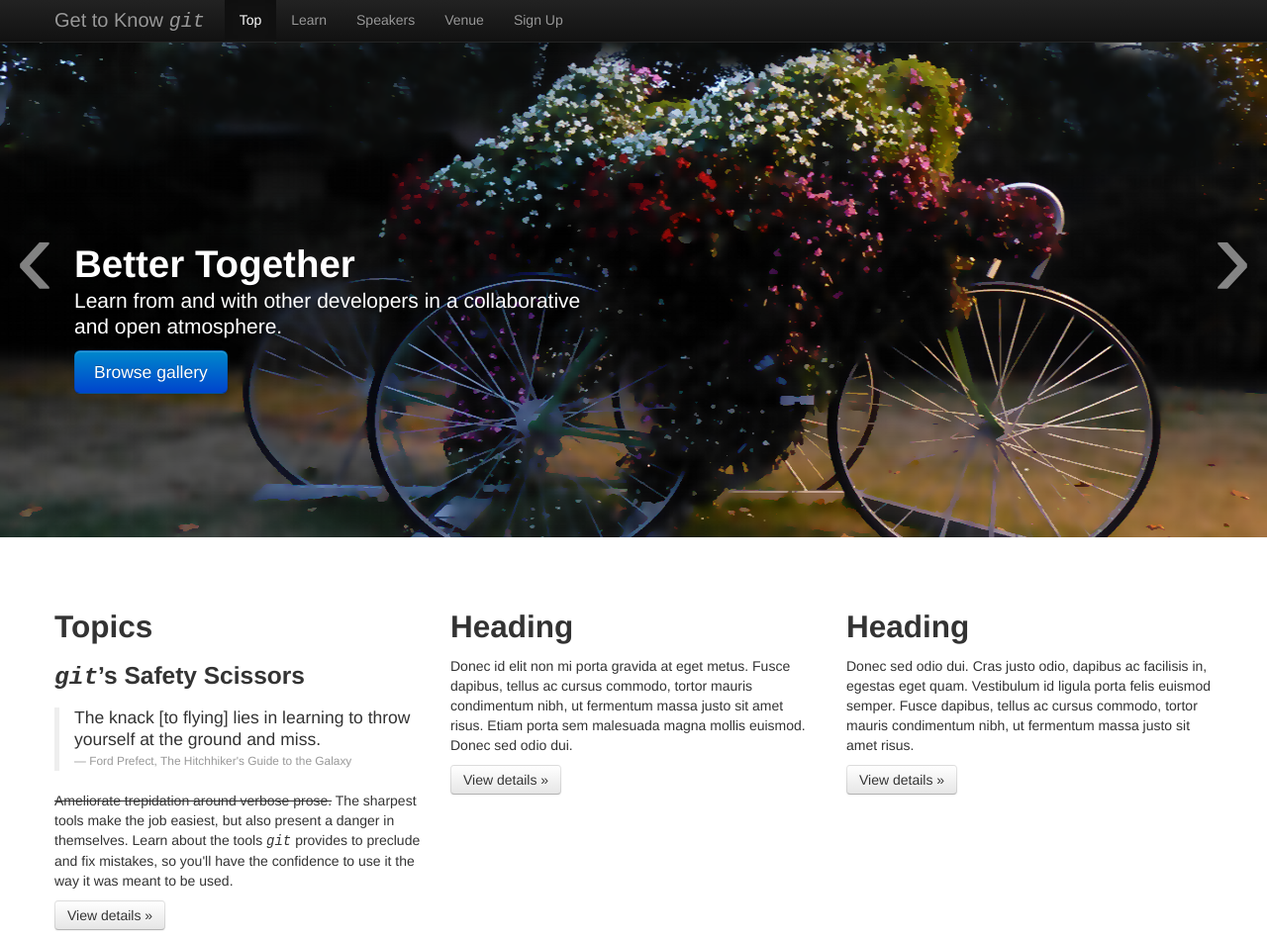
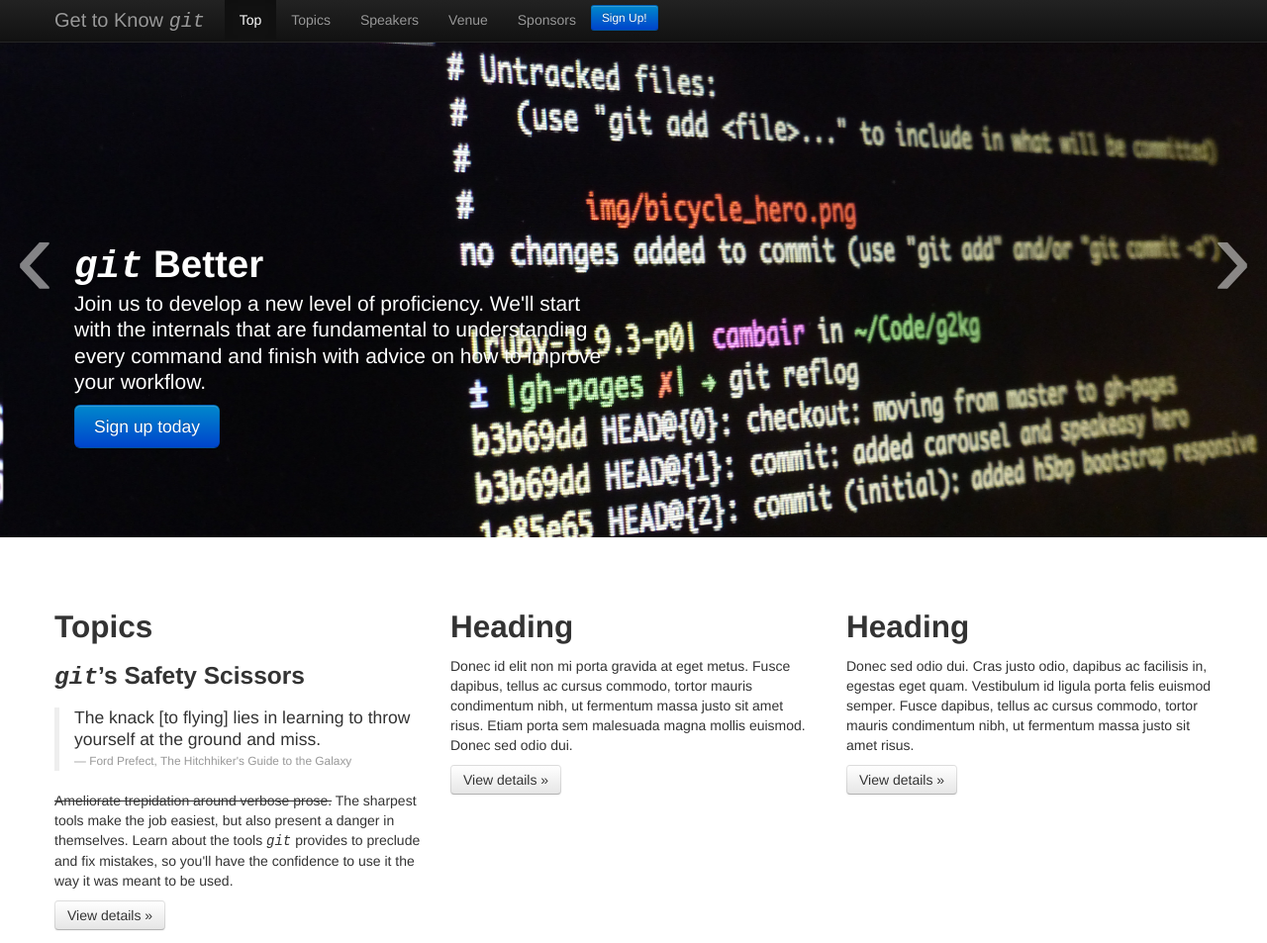
Before and after one commit to iformattable/g2kg, a plain HTML site: page index.html in a window 1280 px wide. Shown: the top 953 px of the page at 99% size. Drawn offline with nearby package versions, Linux system fonts and the light colour scheme.

Commit message:
updated copy and signup button

```diff
--- a/index.html
+++ b/index.html
@@ -96,10 +96,11 @@
                     <div class="nav-collapse collapse">
                         <ul class="nav">
                             <li class="active"><a href="#">Top</a></li>
-                            <li><a href="#learn">Learn</a></li>
+                            <li><a href="#topics">Topics</a></li>
                             <li><a href="#speakers">Speakers</a></li>
                             <li><a href="#venue">Venue</a></li>
-                            <li><a href="#signup">Sign Up</a></li>
+                            <li><a href="#sponsors">Sponsors</a></li>
+                            <a class="btn btn-small btn-primary" href="#">Sign Up!</a>
                         </ul>
                     </div><!--/.nav-collapse -->
                 </div>
@@ -107,14 +108,25 @@
         </div>
         <div id="myCarousel" class="carousel slide">
           <div class="carousel-inner">
-            <div class="item">
+            <div class="item active">
               <img src="img/screenshot_hero.png" alt="Screenshot of a bash_it enhanced terminal prompt">
               <div class="container">
                 <div class="carousel-caption">
-                  <h1><span class="git">git</span> makes life better</h1>
-                  <p class="lead">oin us to develop a new level of proficiency. We'll start with the internals that are
+                  <h1><span class="git">git</span> Better</h1>
+                  <p class="lead">Join us to develop a new level of proficiency. We'll start with the internals that are
                     fundamental to understanding every command and finish with advice on how to improve your workflow.</p>
                   <a class="btn btn-large btn-primary" href="#">Sign up today</a>
+                </div>
+              </div>
+            </div>
+            <div class="item">
+              <img src="img/bicycle_hero.png" alt="">
+              <div class="container">
+                <div class="carousel-caption">
+                  <h1>Better Together</h1>
+                  <p class="lead">Learn from and with other developers in a collaborative and open atmosphere. Best of all,
+                    it's free!</p>
+                  <a class="btn btn-large btn-primary" href="#">Browse gallery</a>
                 </div>
               </div>
             </div>
@@ -129,32 +141,14 @@
                 </div>
               </div>
             </div>
-            <div class="item active">
-              <img src="img/bicycle_hero.png" alt="">
-              <div class="container">
-                <div class="carousel-caption">
-                  <h1>Better Together</h1>
-                  <p class="lead">Learn from and with other developers in a collaborative and open atmosphere.</p>
-                  <a class="btn btn-large btn-primary" href="#">Browse gallery</a>
-                </div>
-              </div>
-            </div>
           </div>
           <a class="left carousel-control" href="#myCarousel" data-slide="prev">‹</a>
           <a class="right carousel-control" href="#myCarousel" data-slide="next">›</a>
         </div>
          <div class="container">
-            <!-- Main hero unit for a primary marketing message or call to action
-            <div class="hero-unit">
-                <h1><span class="git">git</span> makes life better</h1>
-                <p>J</p>
-                <p><a class="btn btn-primary btn-large">Learn more &raquo;</a></p>
-            </div>-->
-
-            <!-- Example row of columns -->
             <div class="row">
                 <div class="span4">
-                    <a name="learn"></a>
+                    <a name="topics"></a>
                     <h2>Topics</h2>
                     <h3><span class="git">git</span>&rsquo;s Safety Scissors</h3>
                     <blockquote>
```
